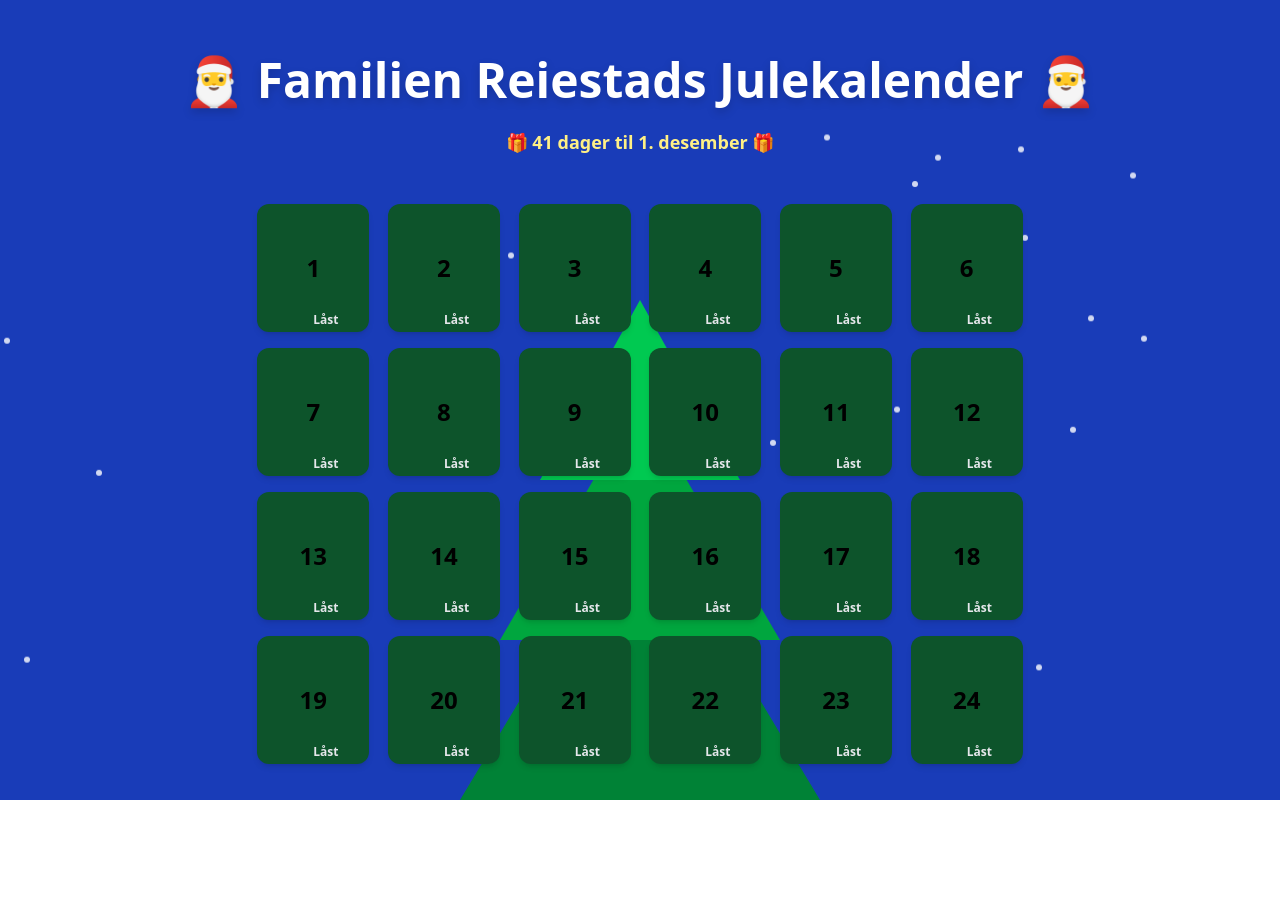
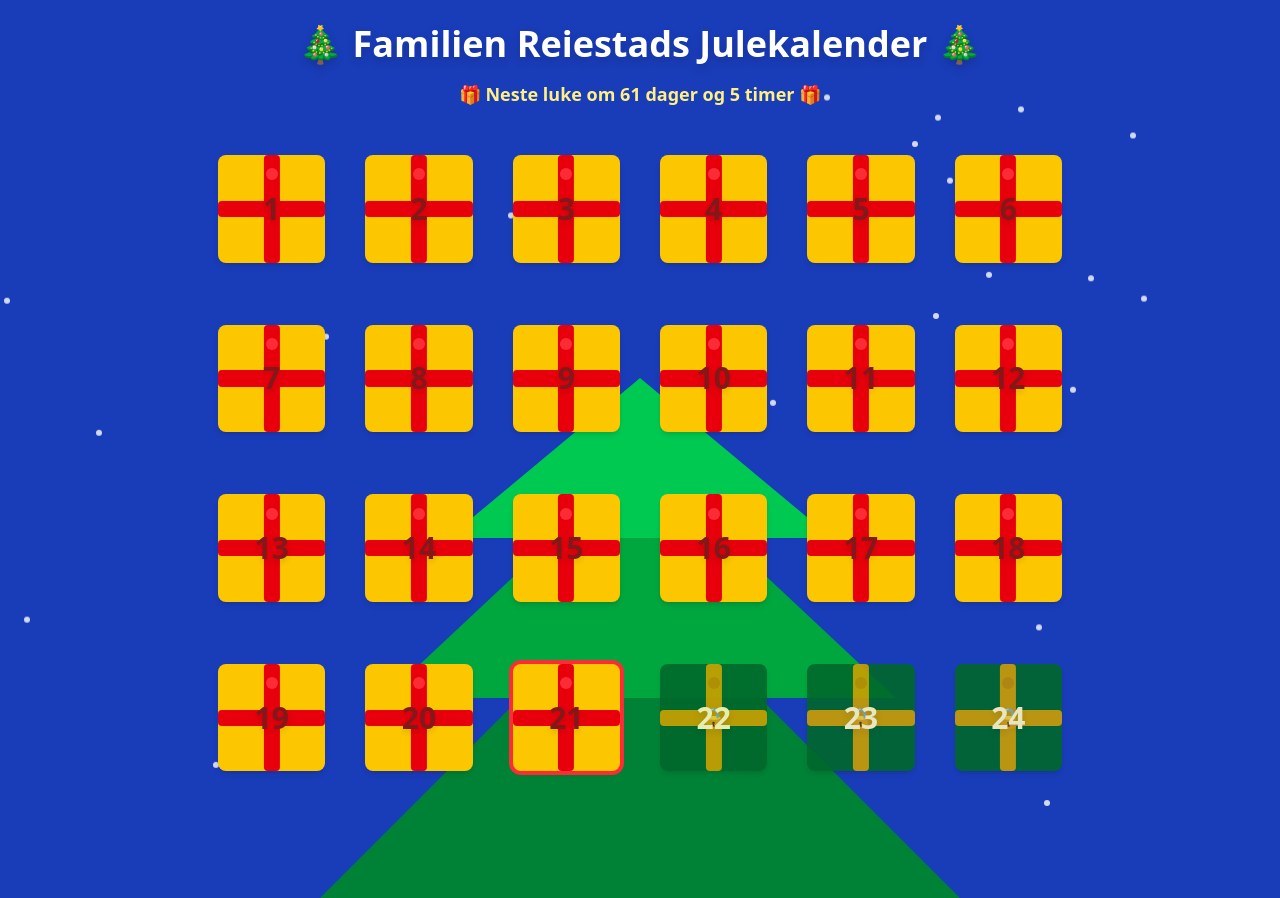
Before and after one commit to Hannareie/christmas-calendar, a React (Vite) app in the folder christmas-calendar/: page / in a window 1280 px wide. Before the commit the page ends 800 px from the top, so only its background shows below. Built offline with nearby package versions, Linux system fonts and the light colour scheme.

Commit message:
Oppdatert design

```diff
--- a/christmas-calendar/src/components/Door.tsx
+++ b/christmas-calendar/src/components/Door.tsx
@@ -1,30 +1,73 @@
 import type { Door } from "../data/doors";
 
-interface DoorProps {
+interface DoorCardProps {
   door: Door;
   onClick: (door: Door) => void;
   isUnlocked: boolean;
   isToday: boolean;
 }
 
-export function DoorCard({ door, onClick, isUnlocked, isToday }: DoorProps) {
+export function DoorCard({
+  door,
+  onClick,
+  isUnlocked,
+  isToday,
+}: DoorCardProps) {
   return (
     <button
       onClick={() => isUnlocked && onClick(door)}
-      className={`relative w-16 sm:w-20 md:w-24 lg:w-28 h-20 sm:h-24 md:h-28 lg:h-32
-                  rounded-xl shadow-md transition transform hover:-translate-y-1 hover:scale-105 font-bold text-2xl
-                  ${
-                    isUnlocked
-                      ? "bg-red-500 hover:bg-red-400"
-                      : "bg-green-900 cursor-not-allowed"
-                  }
-                  ${isToday ? "ring-4 ring-yellow-400 animate-pulse" : ""}`} // highlight today
+      disabled={!isUnlocked}
+      className={`
+        relative flex items-center justify-center font-bold text-xl sm:text-2xl md:text-3xl
+        rounded-lg shadow-md aspect-square w-[85%] sm:w-[70%]
+        transition-all duration-300 ease-in-out transform hover:scale-105
+        ${
+          isUnlocked
+            ? "bg-yellow-400 hover:bg-yellow-300"
+            : "bg-green-700 opacity-90"
+        }
+        ${isToday ? "ring-4 ring-red-500" : ""}
+      `}
     >
-      <span className="absolute inset-0 flex items-center justify-center">
+      {/* Vertical ribbon */}
+      <div
+        className={`absolute w-[15%] h-full ${
+          isUnlocked ? "bg-red-600" : "bg-yellow-400"
+        } left-1/2 transform -translate-x-1/2 rounded-sm`}
+      ></div>
+
+      {/* Horizontal ribbon */}
+      <div
+        className={`absolute h-[15%] w-full ${
+          isUnlocked ? "bg-red-600" : "bg-yellow-400"
+        } top-1/2 transform -translate-y-1/2 rounded-sm`}
+      ></div>
+
+      {/* Bow */}
+      <div
+        className={`absolute top-[18%] left-1/2 transform -translate-x-1/2 -translate-y-1/2 flex items-center justify-center`}
+      >
+        <div
+          className={`w-2.5 h-2.5 sm:w-3 sm:h-3 rounded-full ${
+            isUnlocked ? "bg-red-500" : "bg-yellow-500"
+          }`}
+        ></div>
+      </div>
+
+      {/* Door number */}
+      <span
+        className={`relative z-10 ${
+          isUnlocked ? "text-red-900" : "text-yellow-100"
+        } drop-shadow-md`}
+      >
         {door.day}
       </span>
+
+      {/* Lock overlay */}
       {!isUnlocked && (
-        <span className="absolute bottom-1 text-xs text-gray-200">Låst</span>
+        <div className="absolute inset-0 flex items-center justify-center text-yellow-200 text-xl font-bold bg-black/20 rounded-lg">
+          🔒
+        </div>
       )}
     </button>
   );
--- a/christmas-calendar/src/components/DoorGrid.tsx
+++ b/christmas-calendar/src/components/DoorGrid.tsx
@@ -12,13 +12,12 @@ export function DoorGrid({ doors, onDoorClick, simulatedDay }: DoorGridProps) {
     ? new Date(new Date().getFullYear(), 11, simulatedDay)
     : new Date();
 
-  const currentMonth = today.getMonth(); // 0 = Jan … 11 = Dec
+  const currentMonth = today.getMonth();
   const currentDay = today.getDate();
-
-  const isDecember = currentMonth === 11;
+  const isDecember = currentMonth === 9;
   const currentDecemberDay = isDecember ? currentDay : 0;
 
-  // Countdown logic
+  // Countdown text
   let countdownText = "";
   if (!isDecember) {
     const decFirst = new Date(today.getFullYear(), 11, 1);
@@ -40,15 +39,15 @@ export function DoorGrid({ doors, onDoorClick, simulatedDay }: DoorGridProps) {
   }
 
   return (
-    <div className="relative w-screen h-screen bg-blue-800 flex flex-col items-center justify-start overflow-hidden pt-10">
+    <div className="relative w-screen min-h-screen bg-blue-800 flex flex-col items-center justify-start overflow-hidden text-white">
       {/* Title */}
-      <h1 className="text-2xl sm:text-4xl md:text-5xl font-bold mt-4 mb-6 text-white drop-shadow-lg z-10 text-center">
-        🎅 Familien Reiestads Julekalender 🎅
+      <h1 className="text-2xl sm:text-3xl md:text-4xl font-bold mt-6 mb-4 text-center drop-shadow-lg z-10 px-2">
+        🎄 Familien Reiestads Julekalender 🎄
       </h1>
 
       {/* Countdown */}
       {countdownText && (
-        <p className="mb-6 text-lg font-semibold text-yellow-200 text-center z-10">
+        <p className="text-md sm:text-lg font-semibold text-yellow-200 text-center z-10">
           🎁 {countdownText} 🎁
         </p>
       )}
@@ -66,22 +65,28 @@ export function DoorGrid({ doors, onDoorClick, simulatedDay }: DoorGridProps) {
         />
       ))}
 
-      {/* Tree using CSS triangles */}
-      <div className="absolute bottom-0 w-0 h-0 border-l-[180px] border-l-transparent border-r-[180px] border-r-transparent border-b-[300px] border-b-green-700"></div>
-      <div className="absolute bottom-40 w-0 h-0 border-l-[140px] border-l-transparent border-r-[140px] border-r-transparent border-b-[240px] border-b-green-600"></div>
-      <div className="absolute bottom-80 w-0 h-0 border-l-[100px] border-l-transparent border-r-[100px] border-r-transparent border-b-[180px] border-b-green-500"></div>
+      {/* Tree */}
+      <div className="absolute bottom-0 w-0 h-0 border-l-[25vw] border-l-transparent border-r-[25vw] border-r-transparent border-b-[40vh] border-b-green-700"></div>
+      <div className="absolute bottom-[25vh] w-0 h-0 border-l-[20vw] border-l-transparent border-r-[20vw] border-r-transparent border-b-[30vh] border-b-green-600"></div>
+      <div className="absolute bottom-[45vh] w-0 h-0 border-l-[15vw] border-l-transparent border-r-[15vw] border-r-transparent border-b-[20vh] border-b-green-500"></div>
 
-      {/* Calendar grid */}
-      <div className="relative z-10 grid grid-cols-3 sm:grid-cols-4 md:grid-cols-6 gap-4 justify-items-center w-full max-w-[800px] px-4 mt-6">
+      {/* Scrollable grid */}
+      <div className="relative z-10 flex-1 w-full overflow-y-auto pb-20">
+        <div className="grid grid-cols-2 sm:grid-cols-4 md:grid-cols-6 gap-4 justify-items-center px-4 py-6 max-w-[900px] mx-auto">
           {doors.map((door) => (
+            <div
+              key={door.day}
+              className="w-[40vw] sm:w-[20vw] md:w-[12vw] aspect-square flex items-center justify-center"
+            >
               <DoorCard
-            key={door.day}
                 door={door}
                 onClick={onDoorClick}
                 isUnlocked={isDecember && door.day <= currentDecemberDay}
                 isToday={isDecember && door.day === currentDecemberDay}
               />
+            </div>
           ))}
+        </div>
       </div>
     </div>
   );
--- a/christmas-calendar/src/components/Modal.tsx
+++ b/christmas-calendar/src/components/Modal.tsx
@@ -16,7 +16,7 @@ export function Modal({ door, onClose }: ModalProps) {
         className="bg-white text-gray-900 p-6 sm:p-8 rounded-2xl shadow-2xl
                    max-w-md w-full text-center"
       >
-        <h2 className="text-2xl font-bold mb-4">🎁 Luke {door.day}</h2>
+        <h2 className="text-2xl font-bold mb-4">🎁 Luke {door.day} 🎁</h2>
         <p className="mb-6 text-lg">{door.message}</p>
         <button
           onClick={onClose}
```
Lines whose indentation alone changed are shown as unchanged.
